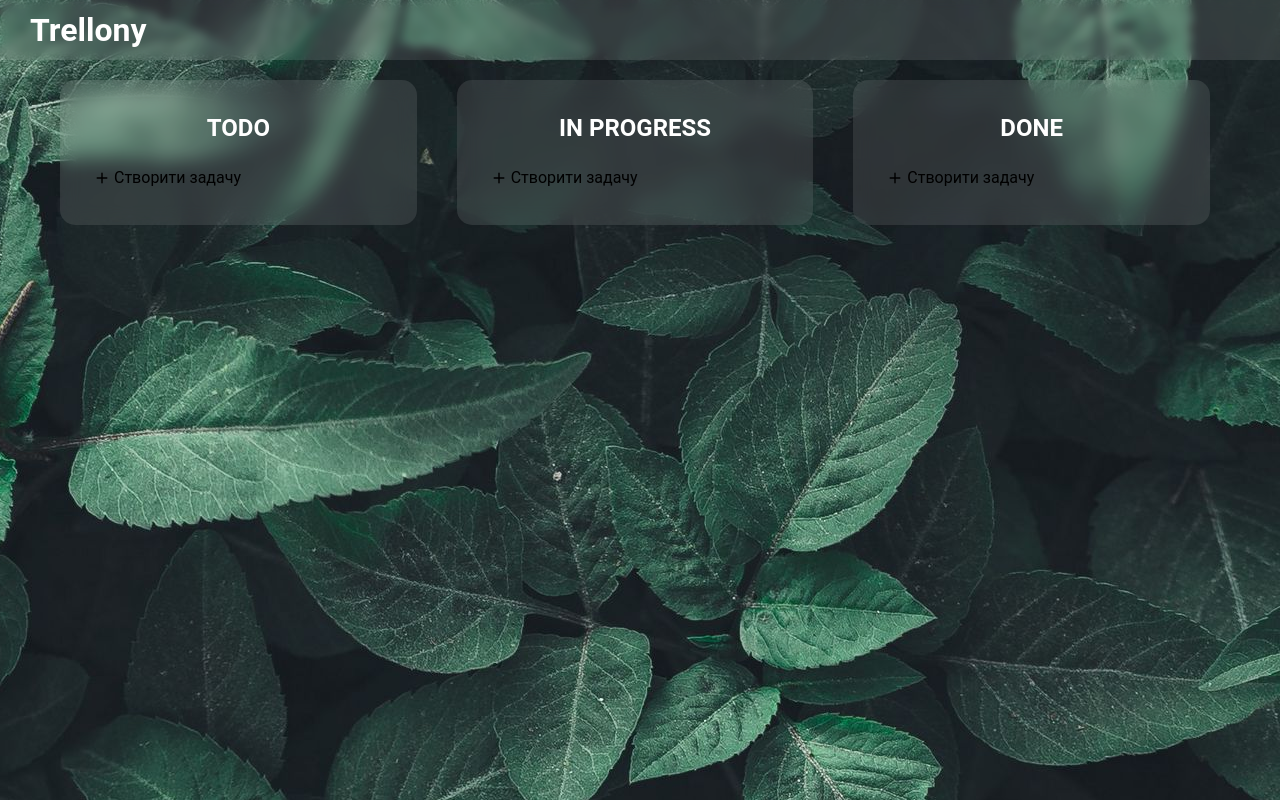
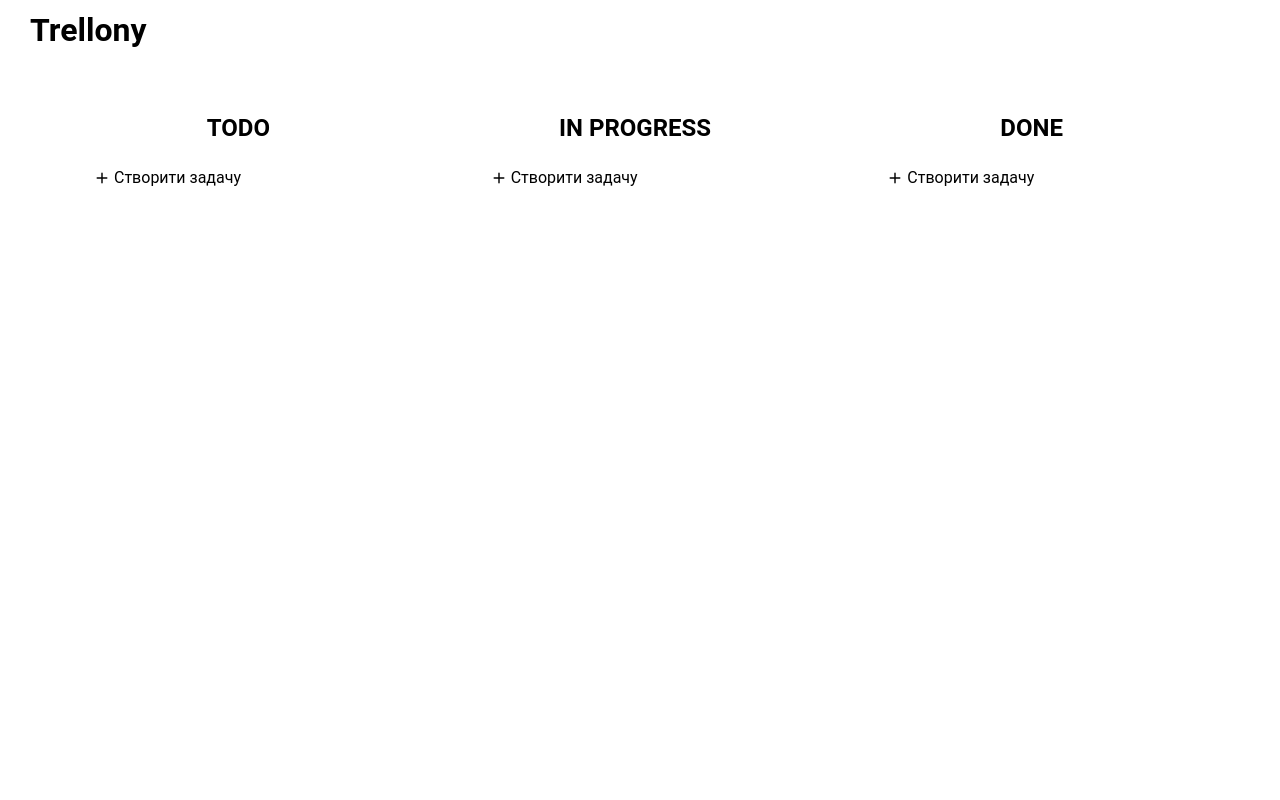
Before and after one commit to DennyAge/trellony, a Nuxt app: page / in a window 1280 px wide. Built offline with nearby package versions, Linux system fonts and the light colour scheme.

Commit message:
little changes

```diff
--- a/app.vue
+++ /dev/null
@@ -1,27 +0,0 @@
-<template>
-  <NuxtLayout>
-    <NuxtPage />
-  </NuxtLayout>
-</template>
-
-<style>
-:root {
-  /* neutral */
-  --neutral-10-color             : #FFFFFF;
-  --neutral-60-color             : #9E9E9E;
-  --neutral-100-color            : #282828;
-  /* shadows */
-  --large-shadow  : 0 0.0625rem 1.5rem 0.5rem rgba(0, 0, 0, 0.08), 0 0 0.0625rem rgba(20, 20, 20, 0.08);
-}
-* {
-  margin: 0;
-  padding: 0;
-  box-sizing: border-box;
-}
-body {
-  width: 100%;
-  height: 100vh;
-  background: url("./public/images/bg-img.jpg") center no-repeat;
-}
-
-</style>
--- a/components/TaskCard.vue
+++ b/components/TaskCard.vue
@@ -21,11 +21,11 @@
     </div>
 
     <div v-if="isExpanded" class="task-card-details">
-      <p><strong>Description:</strong> {{ task.description }}</p>
-      <p><strong>Responsible person:</strong> {{ task.creator }}</p>
-      <p><strong>Executors:</strong> {{ task.assignee }}</p>
-      <p><strong>Priority:</strong> {{ task.priority }}</p>
-      <p><strong>Status:</strong> {{ task.status }}</p>
+      <p><strong>Опис:</strong> {{ task.description }}</p>
+      <p><strong>Відповідальна особа:</strong> {{ task.creator }}</p>
+      <p><strong>Відповідальна особа:</strong> {{ task.assignee }}</p>
+      <p><strong>Статус:</strong> {{ task.status }}</p>
+      <p><strong>Приорітет:</strong> {{ task.priority }}</p>
     </div>
   </div>
 </template>
```
